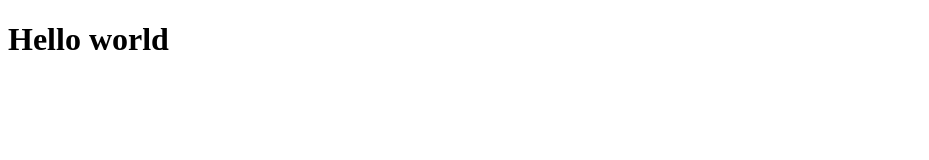
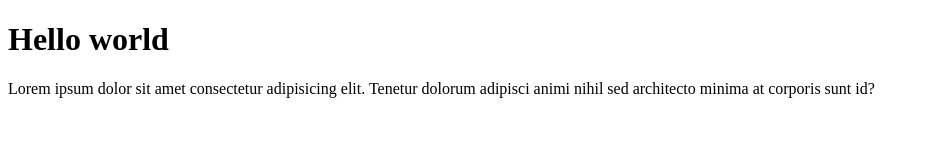
Before and after one commit to haikalfahr/latihan-remote-2, a plain HTML site: page index.html in a window 1280 px wide. Shown: the whole page, without its empty margins (0-929 px from the left). Drawn offline with Linux system fonts and the light colour scheme.

Commit message:
menambahkan paragraf di index.html

```diff
--- a/index.html
+++ b/index.html
@@ -7,5 +7,9 @@
   </head>
   <body>
     <h1>Hello world</h1>
+    <p>
+      Lorem ipsum dolor sit amet consectetur adipisicing elit. Tenetur dolorum
+      adipisci animi nihil sed architecto minima at corporis sunt id?
+    </p>
   </body>
 </html>
```
